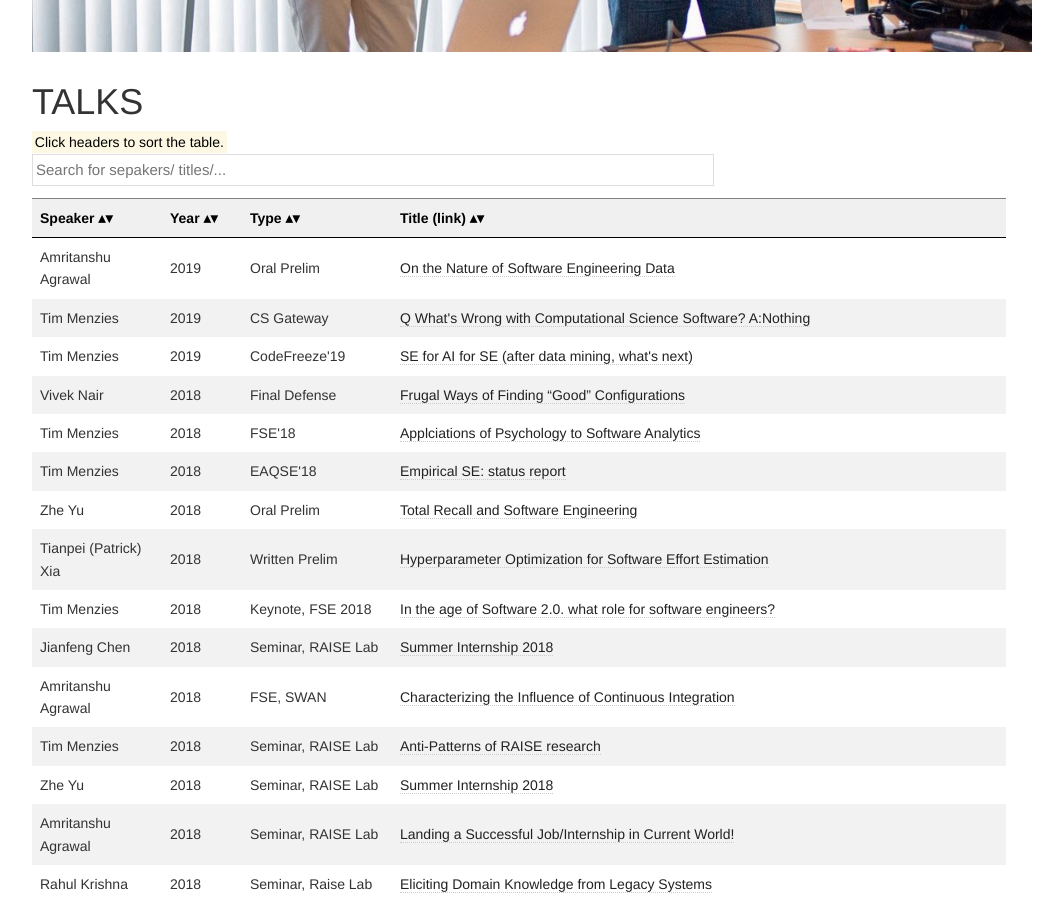
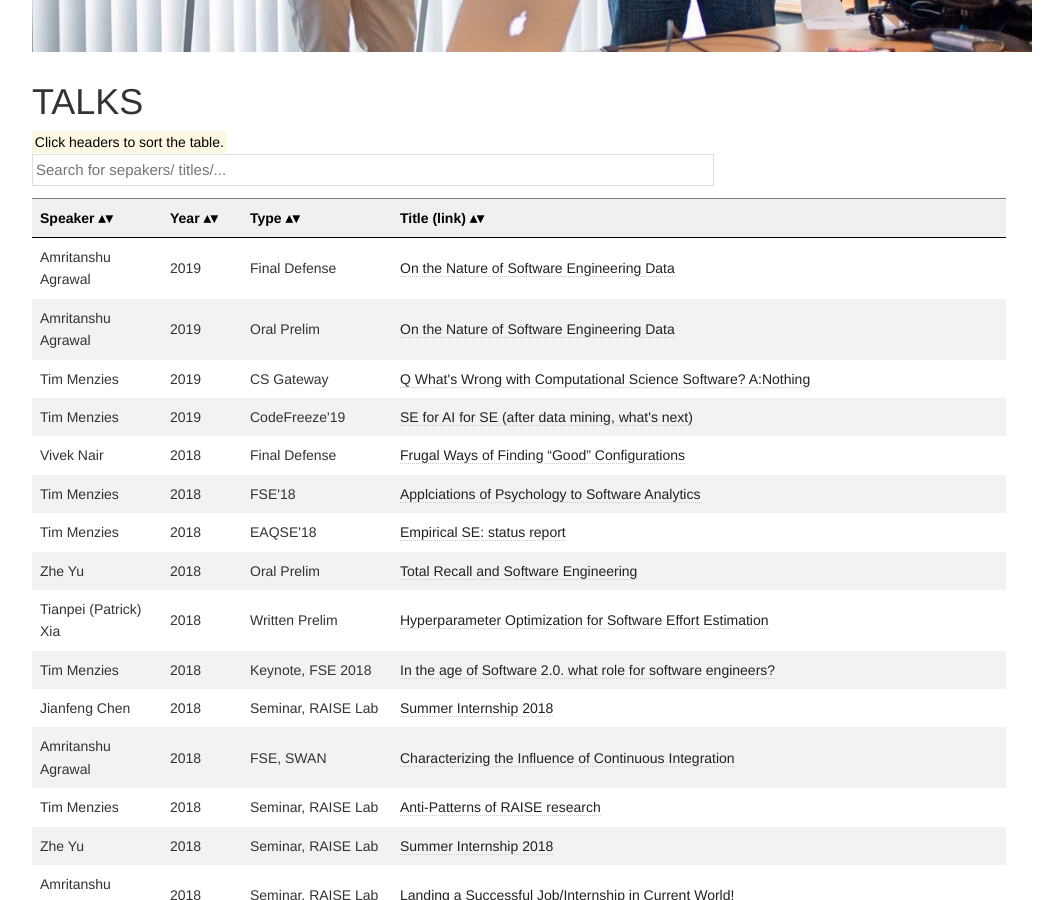
Before and after one commit to ai-se/ai-se.github.io, a Jekyll site: the page built from talks/index.html, in a window 1280 px wide and 900 px high, scrolled down 684 px. Shown: the whole window, without its empty margins (126-1189 px from the left). Built offline with Jekyll 4.4.1, drawn with Linux system fonts in a browser that asks for light colours.

Commit message:
Update index.html

```diff
--- a/talks/index.html
+++ b/talks/index.html
@@ -37,6 +37,12 @@ table.sortable th:not(.sorttable_sorted):not(.sorttable_sorted_reverse):not(.sor
 	<tr><th width="130">Speaker</th><th width="80">Year</th><th width="150">Type</th><th>Title (link)</th></tr>
 </thead>
 <tbody>
+<tr>
+	<td>Amritanshu Agrawal</td>
+	<td>2019</td>
+	<td>Final Defense</td>
+	<td><a href="http://tiny.cc/amrit19defense">On the Nature of Software Engineering Data</a></td>
+</tr>
 
 <tr>
 	<td>Amritanshu Agrawal</td>
```
